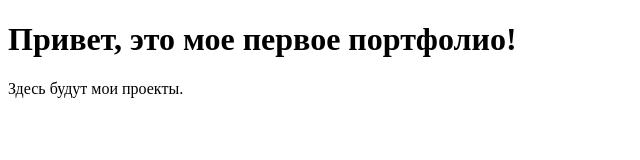
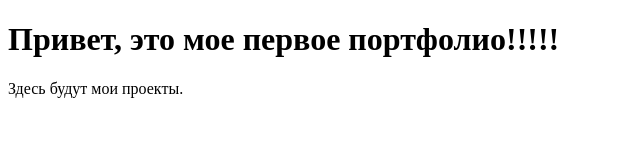
Before and after one commit to lootta2868/lootta2628, a plain HTML site: page index.html in a window 1280 px wide. Shown: the full height of the page, 0-640 px from the left. Drawn offline with Linux system fonts and the light colour scheme.

Commit message:
Update index.html

```diff
--- a/index.html
+++ b/index.html
@@ -5,7 +5,7 @@
     <title>Мое портфолио</title>
   </head>
   <body>
-    <h1>Привет, это мое первое портфолио!</h1>
+    <h1>Привет, это мое первое портфолио!!!!!</h1>
     <p>Здесь будут мои проекты.</p>
   </body>
 </html>
```
